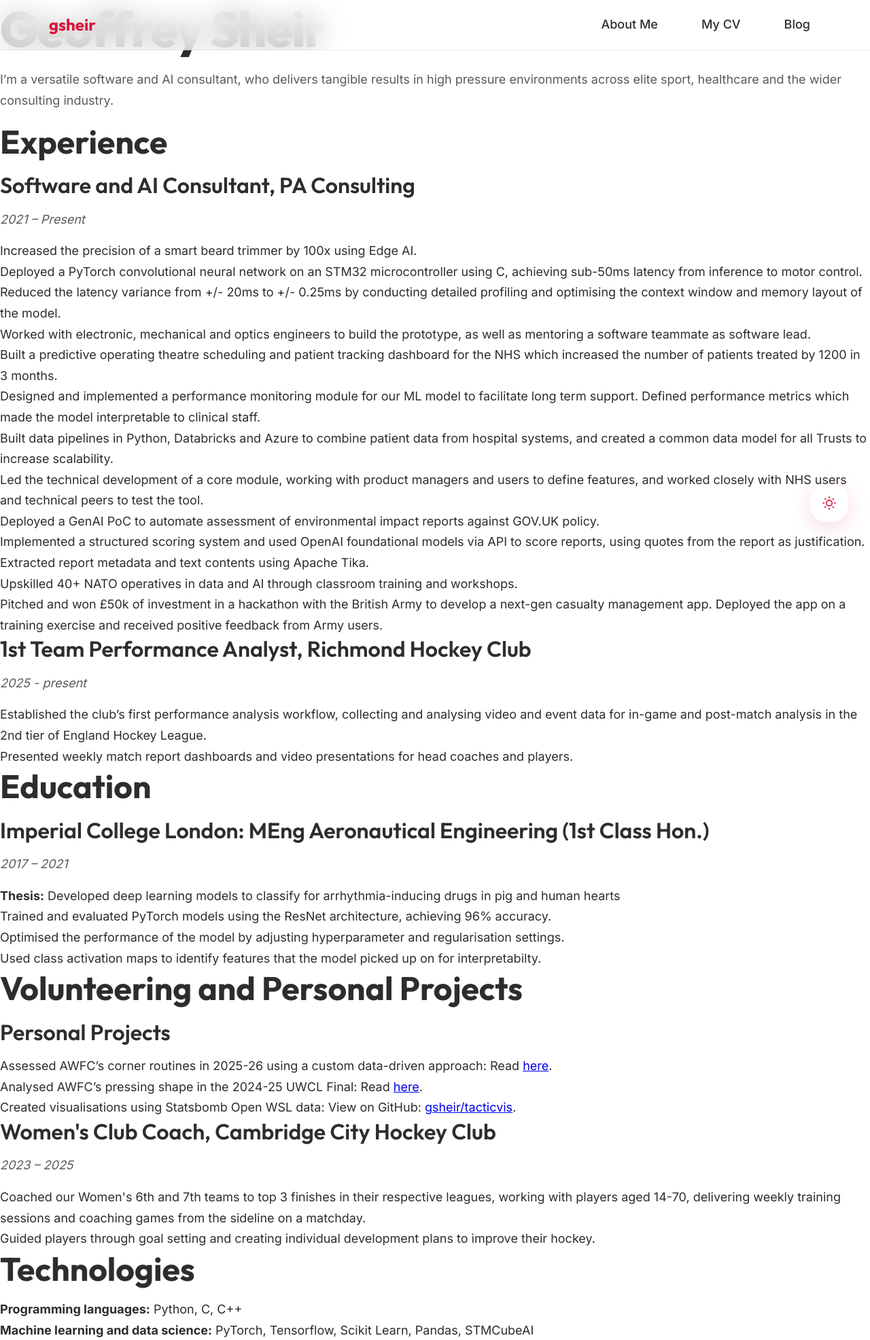
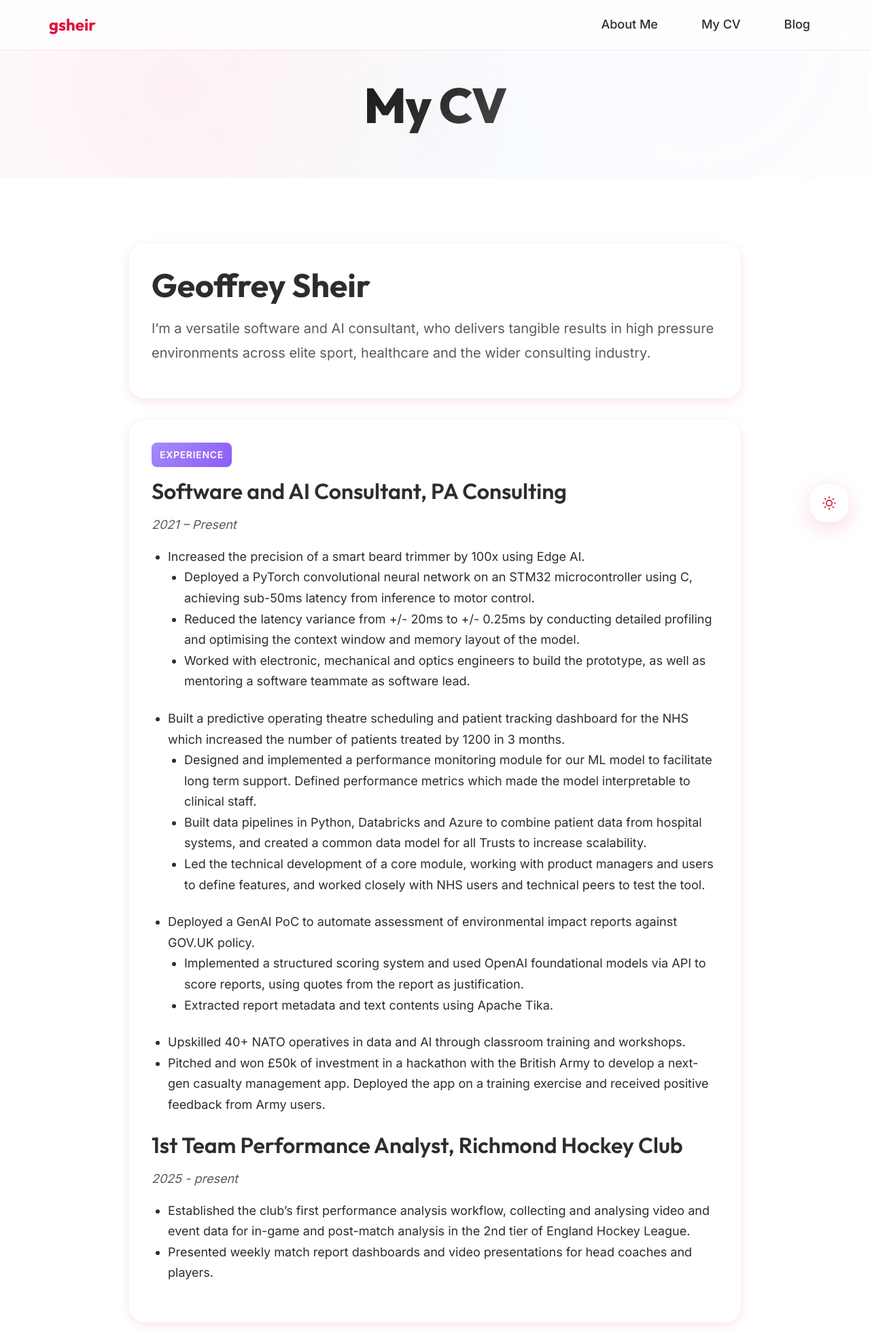
Before and after one commit to gsheir/gsheir.com, a Django app: template templates/about_me/cv.html in a window 1280 px wide. Shown: the top 1971 px of the page at 68% size. Run offline with Django 4.2, Linux system fonts and the light colour scheme; the template is opened without the code that fills it, so the values that code supplies are empty.

Commit message:
update cv

```diff
--- a/static/css/style.css
+++ b/static/css/style.css
@@ -187,6 +187,12 @@ p {
     -webkit-background-clip: text;
     -webkit-text-fill-color: transparent;
     background-clip: text;
+}
+
+ul {
+    list-style-type: disc;
+    padding-left: 1.5rem;
+    margin-bottom: 1.5rem;
 }
 
 /* ===========================
--- a/templates/about_me/cv.html
+++ b/templates/about_me/cv.html
@@ -1,14 +1,32 @@
 {% extends 'base.html' %}
+{% load static %}
+
 {% block title %}My CV - gsheir.com{% endblock %}
+
 {% block content %}
 
-{% load static %}
+<!-- Hero Section -->
+<section class="mini-hero">
+    <div class="container">
+        <div class="hero-content">
+            <div class="hero-text fade-in" style="text-align: center;">
+                <h1 class="gradient-text">My CV</h1>
+            </div>
+        </div>
+    </div>
+</section>
 
-<article>
-    <h1>Geoffrey Sheir</h1>
-    <p>I’m a versatile software and AI consultant, who delivers tangible results in high pressure environments across elite sport, healthcare and the wider consulting industry.</p>
+<!-- CV Content Section -->
+<section class="section content-section">
+    <div class="container">
+        <div style="max-width: 900px; margin: 0 auto;">
+            <div class="content-card fade-in-scroll" style="margin-bottom: var(--spacing-md);">
+                <h2>Geoffrey Sheir</h2>
+                <p class="lead">I’m a versatile software and AI consultant, who delivers tangible results in high pressure environments across elite sport, healthcare and the wider consulting industry.</p>
+            </div>
 
-    <h2>Experience</h2>
+            <div class="content-card fade-in-scroll" style="margin-bottom: var(--spacing-md);">
+                <div class="card-badge">Experience</div>
                 <h3>Software and AI Consultant, PA Consulting</h3>
                 <p><em>2021 – Present</em></p>
 
@@ -43,8 +61,10 @@
                     <li>Established the club’s first performance analysis workflow, collecting and analysing video and event data for in-game and post-match analysis in the 2nd tier of England Hockey League.</li>
                     <li>Presented weekly match report dashboards and video presentations for head coaches and players.</li>
                 </ul>
+            </div>
 
-    <h2>Education</h2>
+            <div class="content-card fade-in-scroll" style="margin-bottom: var(--spacing-md);">
+                <div class="card-badge">Education</div>
                 <h3>Imperial College London: MEng Aeronautical Engineering (1st Class Hon.)</h3>
                 <p><em>2017 – 2021</em></p>
 
@@ -57,46 +77,59 @@
                         </ul>
                     </li>
                 </ul>
+            </div>
 
-    <h2>Volunteering and Personal Projects</h2>
+            <div class="content-card fade-in-scroll" style="margin-bottom: var(--spacing-md);">
+                <div class="card-badge">Projects & Volunteering</div>
                 <h3>Personal Projects</h3>
                 <ul>
-        <li>Assessed AWFC’s corner routines in 2025-26 using a custom data-driven approach: Read <a href="{% url 'app:blog_arsenal_corners_part_1' %}">here</a>.</li>
-        <li>Analysed AWFC’s pressing shape in the 2024-25 UWCL Final: Read <a href="{% url 'app:blog_arsenal_press_part_1' %}">here</a>.</li>
-        <li>Created visualisations using Statsbomb Open WSL data: View on GitHub: <a href="https://github.com/gsheir/tacticvis">gsheir/tacticvis</a>.</li>
+                    <li>Assessed AWFC’s corner routines in 2025-26 using a custom data-driven approach: Read <a href="{% url 'app:blog_arsenal_corners_part_1' %}" class="card-link">here →</a></li>
+                    <li>Analysed AWFC’s pressing shape in the 2024-25 UWCL Final: Read <a href="{% url 'app:blog_arsenal_press_part_1' %}" class="card-link">here →</a></li>
+                    <li>Created visualisations using Statsbomb Open WSL data: View on <a href="https://github.com/gsheir/tacticvis" class="card-link">GitHub →</a></li>
                 </ul>
-    <h3>Women's Club Coach, Cambridge City Hockey Club</h3>
+                <h3>Women’s Club Coach, Cambridge City Hockey Club</h3>
                 <p><em>2023 – 2025</em></p>
                 <ul>
-        <li>Coached our Women's 6th and 7th teams to top 3 finishes in their respective leagues, working with players aged 14-70, delivering weekly training sessions and coaching games from the sideline on a matchday.</li>
+                    <li>Coached our Women’s 6th and 7th teams to top 3 finishes in their respective leagues, working with players aged 14-70, delivering weekly training sessions and coaching games from the sideline on a matchday.</li>
                     <li>Guided players through goal setting and creating individual development plans to improve their hockey.</li>
                 </ul>
+            </div>
 
-    <h2>Technologies</h2>
-    <ul>
-        <li>
-            <strong>Programming languages:</strong> Python, C, C++
-        </li>
-        <li>
-            <strong>Machine learning and data science:</strong> PyTorch, Tensorflow, Scikit Learn, Pandas, STMCubeAI
-        </li>
-        <li>
-            <strong>Data pipelines and engineering:</strong> SQL, Luigi, Databricks, Azure Data Factory
-        </li>
-        <li>
-            <strong>Visualisation and frontend:</strong> Streamlit, Django, Marimo
-        </li>
-        <li>
-            <strong>Cloud:</strong> Azure (VMs and blob storage), GCP (serverless)
-        </li>
-        <li>
-            <strong>Software development tools:</strong> Test-driven development (pytest, Hypothesis), CI/CD, Git, GitHub Copilot
-        </li>
-        <li>
-            <strong>Embedded and small form factor:</strong> STM32, Nvidia Jetson, Raspberry Pi
-        </li>
-    </ul>
-</article>
-
+            <div class="content-card fade-in-scroll">
+                <div class="card-badge">Technologies</div>
+                <div class="content-grid" style="grid-template-columns: repeat(auto-fit, minmax(250px, 1fr)); gap: var(--spacing-sm);">
+                    <div>
+                        <h4>Programming languages</h4>
+                        <p>Python, C, C++</p>
+                    </div>
+                    <div>
+                        <h4>ML & Data Science</h4>
+                        <p>PyTorch, Tensorflow, Scikit Learn, Pandas, STMCubeAI</p>
+                    </div>
+                    <div>
+                        <h4>Data Pipelines</h4>
+                        <p>SQL, Luigi, Databricks, Azure Data Factory</p>
+                    </div>
+                    <div>
+                        <h4>Visualization</h4>
+                        <p>Streamlit, Django, Marimo</p>
+                    </div>
+                    <div>
+                        <h4>Cloud</h4>
+                        <p>Azure (VMs, blob storage), GCP (serverless)</p>
+                    </div>
+                    <div>
+                        <h4>Development Tools</h4>
+                        <p>pytest, Hypothesis, CI/CD, Git, GitHub Copilot</p>
+                    </div>
+                    <div>
+                        <h4>Embedded Systems</h4>
+                        <p>STM32, Nvidia Jetson, Raspberry Pi</p>
+                    </div>
+                </div>
+            </div>
+        </div>
+    </div>
+</section>
 
 {% endblock %}
```
Lines whose indentation alone changed are shown as unchanged.
